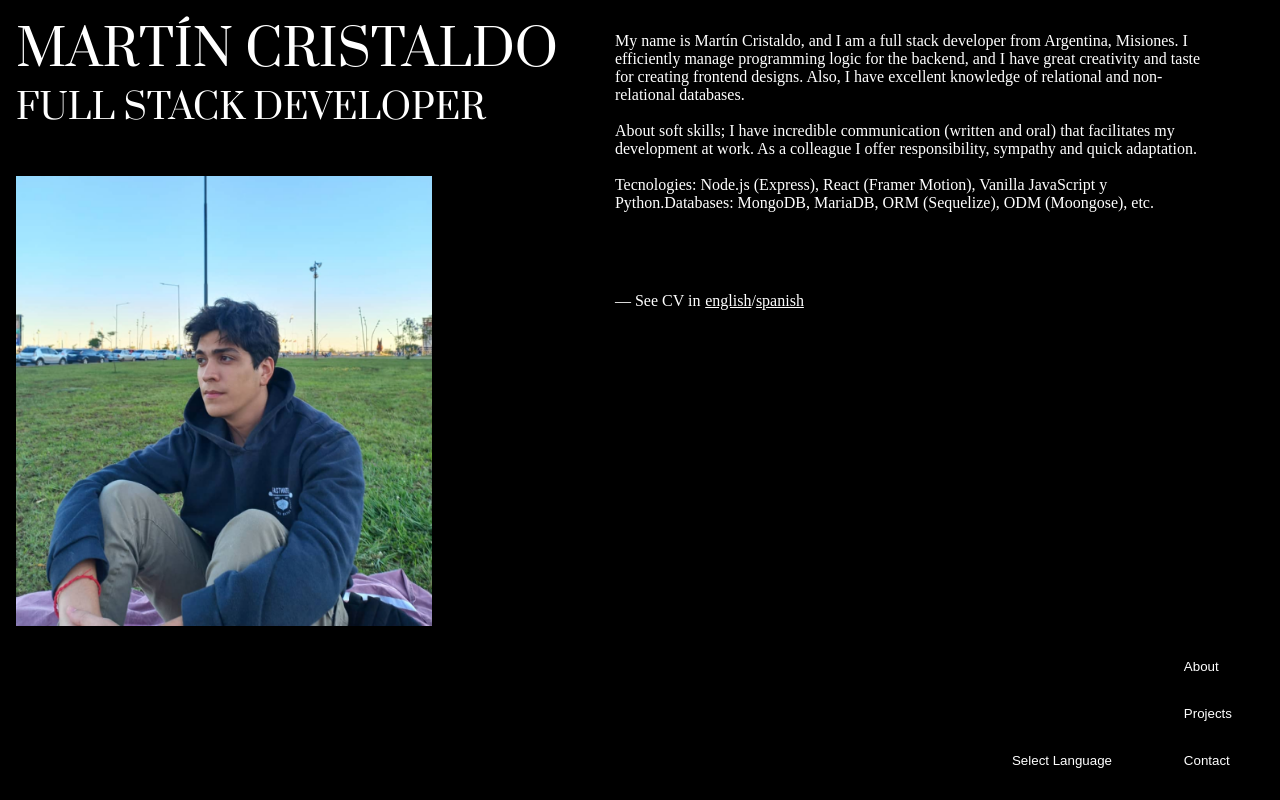
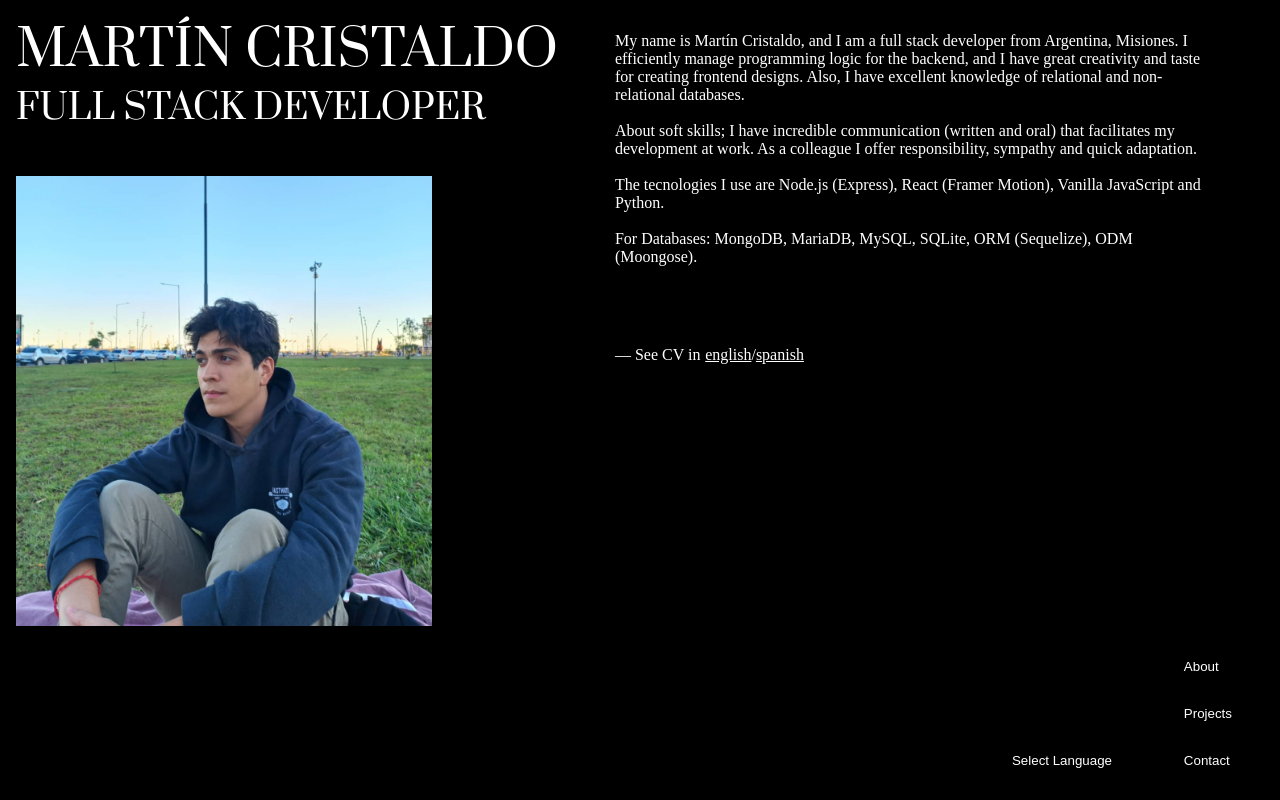
Before and after one commit to martinncdo/portfolio, a React (Vite) app: page / in a window 1280 px wide. Built offline with nearby package versions, Linux system fonts and the light colour scheme.

Commit message:
Agrego br en about

```diff
--- a/src/App.jsx
+++ b/src/App.jsx
@@ -81,8 +81,11 @@ function AboutMe({language}) {
              and quick adaptation.`}</p>
           <br />
           <p>
-            {language ? `Tecnologías: ` : `Tecnologies: `} Node.js (Express), React (Framer Motion), Vanilla JavaScript y Python.
-            {language ? `Bases de Datos: ` :  `Databases: `} MongoDB, MariaDB, ORM (Sequelize), ODM (Moongose), etc.
+            {language ? `Las tecnologías que uso son Node.js (Express), React (Framer Motion), Vanilla JavaScript y Python. ` : `The tecnologies I use are Node.js (Express), React (Framer Motion), Vanilla JavaScript and Python. `}
+          </p>
+          <br />
+          <p>
+            {language ? `Para Bases de Datos: ` :  `For Databases: `} MongoDB, MariaDB, MySQL, SQLite, ORM (Sequelize), ODM (Moongose).
           </p>
             <p className='see-cvs'>{language ? "— Ver CV en " : "— See CV in "}</p><a className="cv-language" href="assets\Cristaldo Pablo Martin (1).pdf" download={"Cristaldo Pablo Martín"}>{language ? "inglés" : "english"}</a>/<a href="assets\Cristaldo Pablo Martin.pdf" download="Cristaldo Pablo Martín" className='cv-language'>{language ? "español" : "spanish"}</a>
       </div>
@@ -108,7 +111,7 @@ function Projects({language}) {
         <div className="info-project">
           <p className="description-project">
             <a href={el.src} target="_blank" className='link-website'>{language ? "Ver Sitio Web" : "Open Website"}</a>
-            <a href={el.srcgithub} target='_blank' className='link-website'>{language ? "Código en GitHub" : "Code in GitHub"}</a>
+            <a href={el.srcgithub} target='_blank' className='link-website'>{language ? "Repositorio en GitHub" : "Repository in GitHub"}</a>
             <br />
             {language ? el.spanishdescription : el.englishdescription}
             <span className='tecnologies'>{language ? "Tecnologías" : "Tecnologies"}: {el.tecnologies}.</span>
```
